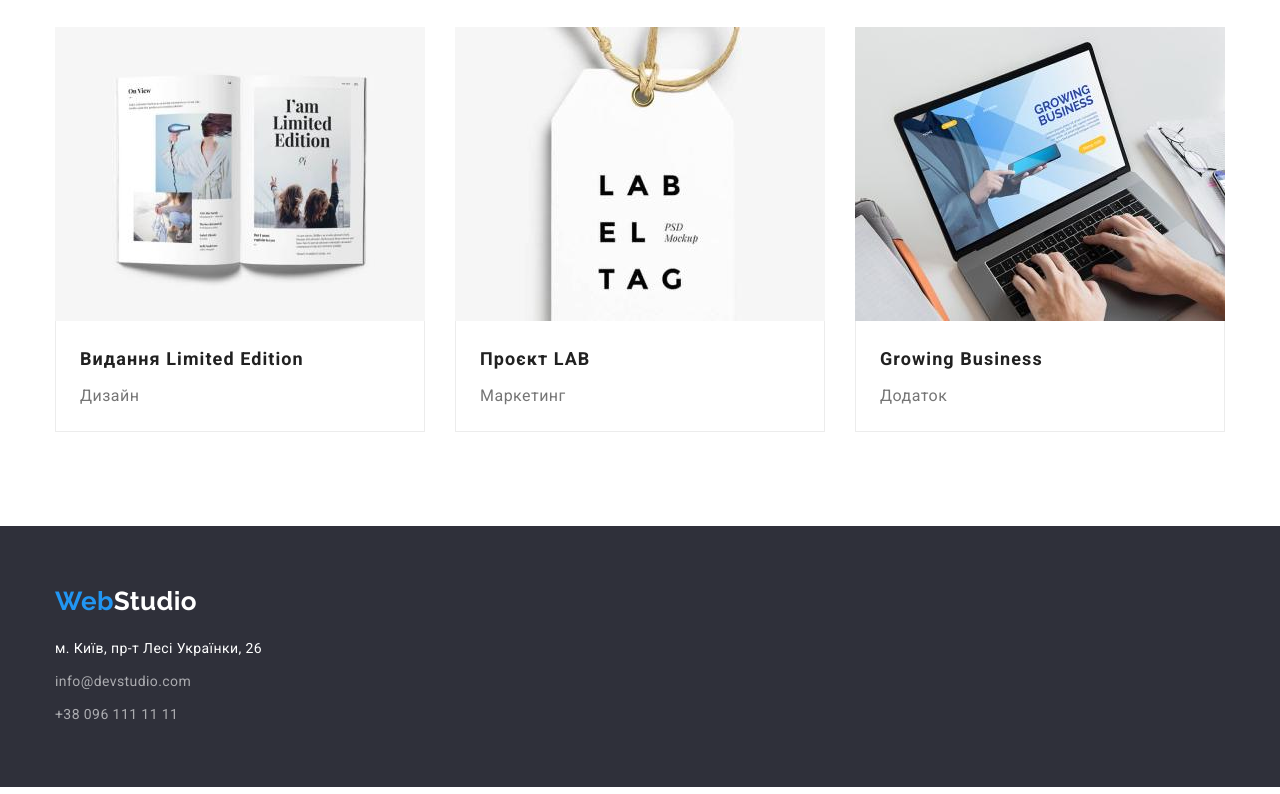
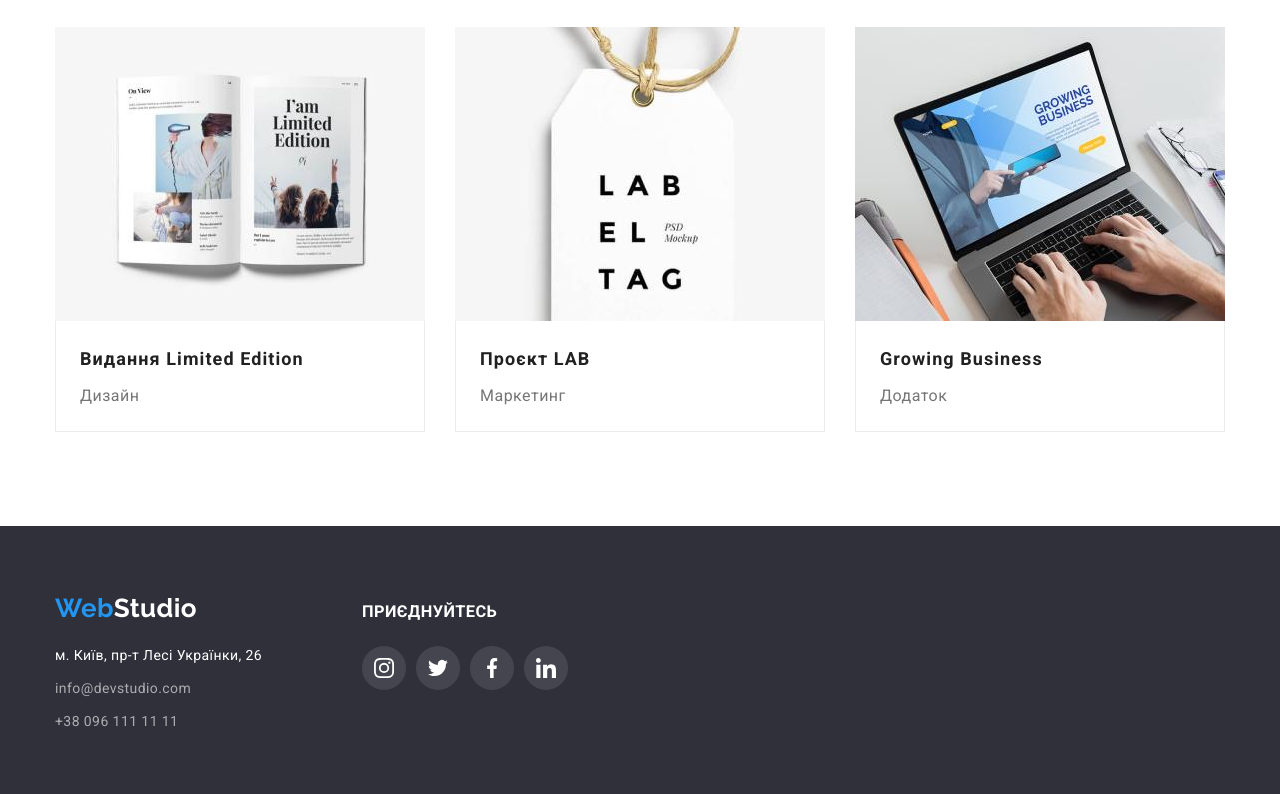
Before and after one commit to AlexNikolko/goit-markup-hw-04, a plain HTML site: page portfolio.html in a window 1280 px wide. Shown: the part 1106-1900 px from the top of the page. Drawn offline with nearby package versions, Linux system fonts and the light colour scheme.

Commit message:
finalized
adds header and footer icons

```diff
--- a/css/styles.css
+++ b/css/styles.css
@@ -114,6 +114,8 @@ ul {
 /* Contact header*/
 
 .contact-hd .contact-link {
+    display: flex;
+    align-items: center;
     color: var(--primary-text-color);
     font-weight: 500;
     line-height: 1.14;
@@ -129,6 +131,16 @@ ul {
 .contact-hd li + li {
     margin-left: 50px;
 }
+
+.contact-icone {
+    fill: currentColor;
+    margin-right: 10px;
+}
+
+.contact-link {
+
+}
+
 
 /* Hero */
 
@@ -418,6 +430,11 @@ ul {
 
 }
 
+.container.ft {
+    display: flex;
+    align-items: baseline;
+}
+
 .logo-footer {
     display: inline-block;
     margin-bottom: 20px;
@@ -435,6 +452,7 @@ ul {
 
 .contact-ft {
     font-style: normal;
+    margin-right: 50px;
 }
 
 .contact-ft .contact-adr-link {
@@ -452,6 +470,30 @@ ul {
 .contact-ft .contact-adr-link:hover,
 .contact-ft .contact-adr-link:focus {
     color: var(--accent-color);
+}
+
+.accession {
+    margin-top: 12px;
+}
+
+.net-list.accession {
+    margin-top: 20px;
+}
+
+.accession h3 {
+    color: var(--text-wight);
+}
+
+.accession .net-icon {
+    fill: #ffffff;
+}
+
+.accession .net-link {
+    background-color: rgba(255, 255, 255, 0.1);
+}
+
+.accession .net-link:hover {
+    background-color: var(--accent-color);
 }
 
 /* Portfolio */
--- a/portfolio.html
+++ b/portfolio.html
@@ -24,8 +24,14 @@
                 </nav>
                 <ul class="contact-hd list">
                     <li><a href="mailto:info@devstudio.com" class="contact-link">
+                            <svg class="contact-icone" width="16" height="12">
+                                <use href="./images/icons.svg#icon-envelope"></use>
+                            </svg>
                         info@devstudio.com</a></li>
                     <li><a href="tel:+380961111111" class="contact-link">
+                            <svg class="contact-icone" width="10" height="16">
+                                <use href="./images/icons.svg#icon-smartphone"></use>
+                            </svg>
                         +38 096 111 11 11</a></li>
                 </ul>
             </div>
@@ -134,8 +140,11 @@
                 </div>
             </section>
         </main>
+
+        <!-- Footer -->
         <footer class="footer">
             <div class="container ft">
+                <div class="contact-ft">
                     <a href="/" class="logo-footer">
                         <span class="logo-web">Web</span>Studio
                     </a>
@@ -153,6 +162,32 @@
                         </ul>
                     </address>
                 </div>
+                <div class="accession">
+                    <h3>ПРИЄДНУЙТЕСЬ</h3>
+                    <ul class="net-list accession">
+                        <li class="net-item"><a href="" class="net-link">
+                            <svg class="net-icon" width="20" height="20">
+                                <use href="./images/icons.svg#icon-instagram"></use>
+                            </svg>
+                        </a></li>
+                        <li class="net-item"><a href="" class="net-link">
+                            <svg class="net-icon" width="20" height="20">
+                                <use href="./images/icons.svg#icon-twitter"></use>
+                            </svg>
+                        </a></li>
+                        <li class="net-item"><a href="" class="net-link">
+                            <svg class="net-icon" width="20" height="20">
+                                <use href="./images/icons.svg#icon-facebook"></use>
+                            </svg>
+                        </a></li>
+                        <li class="net-item"><a href="" class="net-link">
+                            <svg class="net-icon" width="20" height="20">
+                                <use href="./images/icons.svg#icon-linkedin"></use>
+                            </svg>
+                        </a></li>
+                    </ul>
+                </div>
+            </div>
         </footer>
     </body>
 </html>
```
Also changed, not shown: index.html (+33 -0 lines). Lines whose indentation alone changed are shown as unchanged.
